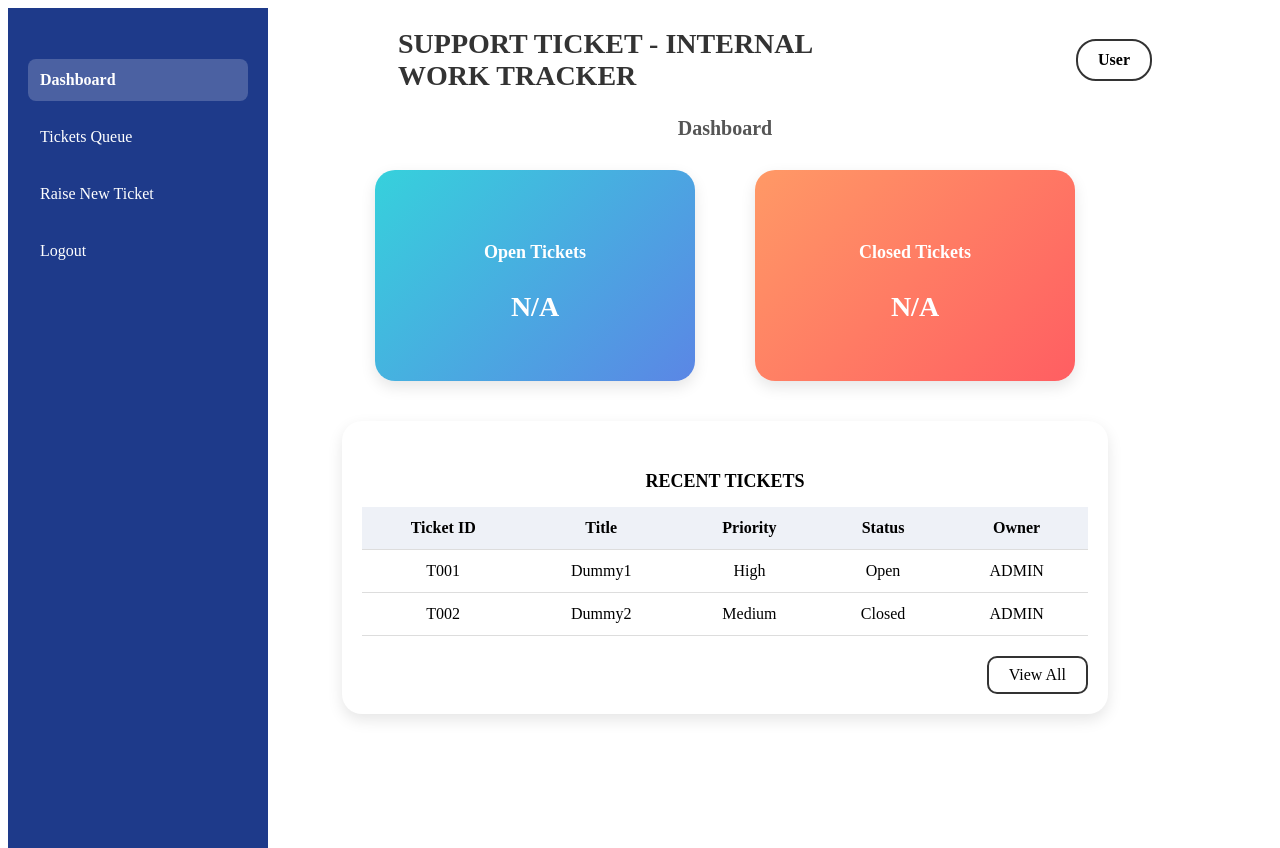
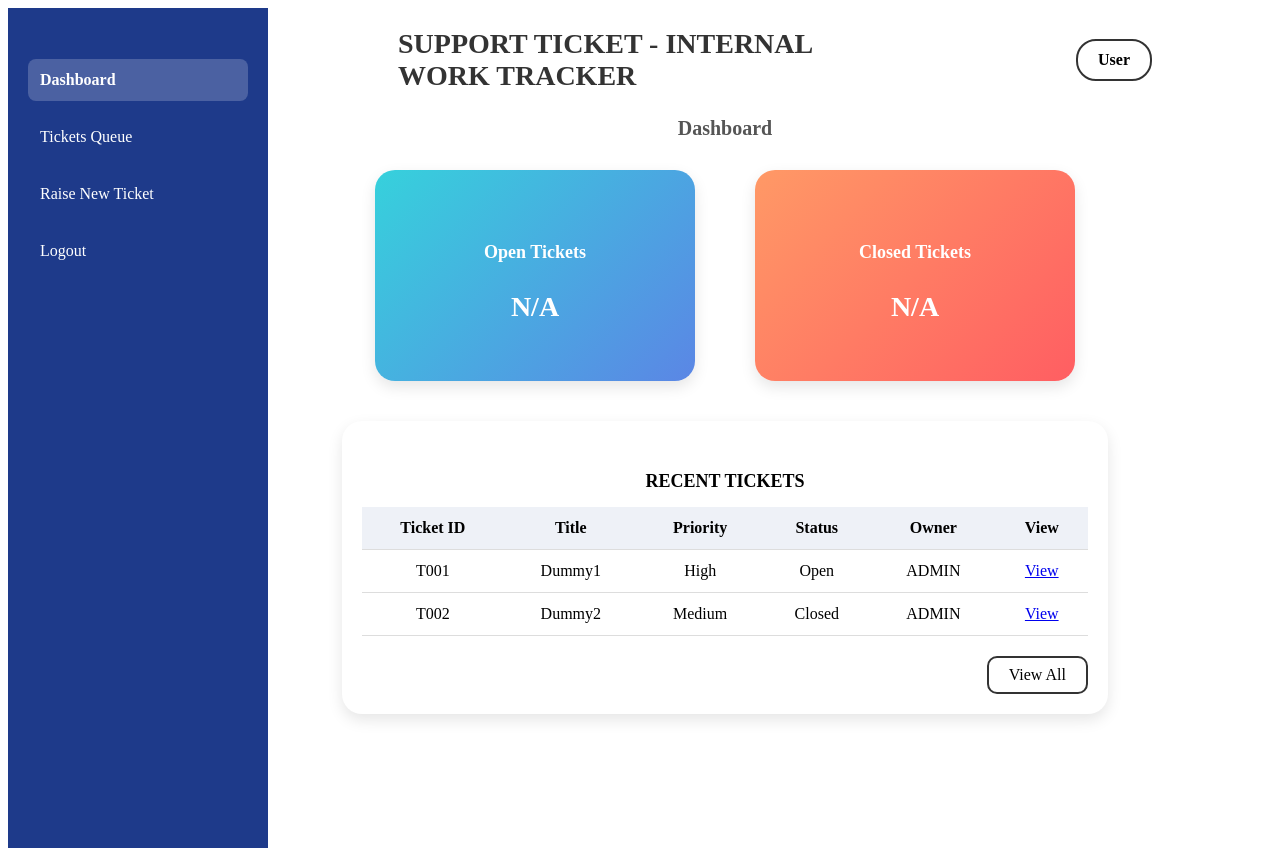
Before and after one commit to SIS-EBhogapurapu/Support-Ticket-and-Escalation-Board, an Angular app: page /users in a window 1280 px wide. Built offline with nearby package versions, Linux system fonts and the light colour scheme.

Commit message:
Created page Ticket Description

```diff
--- a/src/app/admin/admin.html
+++ b/src/app/admin/admin.html
@@ -1,5 +1,5 @@
 <div class="layout">
-  <app-sidebar></app-sidebar>
+  <!-- <app-sidebar></app-sidebar> -->
 
   <div class="content">
     <router-outlet></router-outlet>
--- a/src/app/admin/admin.ts
+++ b/src/app/admin/admin.ts
@@ -1,11 +1,10 @@
 import { Component } from '@angular/core';
 import { RouterModule } from '@angular/router';
-import { Sidebar } from '../sidebar/sidebar';
 
 @Component({
   selector: 'app-admin',
   standalone: true,
-  imports: [RouterModule, Sidebar],
+  imports: [RouterModule],
   templateUrl: './admin.html',
   styleUrl: './admin.css',
 })
--- a/src/app/app.routes.ts
+++ b/src/app/app.routes.ts
@@ -5,6 +5,7 @@ import { UsersComponent } from './users/users';
 import { AdminComponent } from "./admin/admin";
 import { UsersTqComponent } from "./users-tq/users-tq";
 import { UsersNewtComponent } from './users-newt/users-newt';
+import { UsersTdesComponent } from "./users-tdes/users-tdes";
 
 
 export const routes: Routes = [
@@ -12,7 +13,8 @@ export const routes: Routes = [
   { path: 'users', component: UsersComponent },
   { path: 'admin', component: AdminComponent},
   { path: 'Userstq', component: UsersTqComponent},
-  { path: 'users-newt', component:UsersNewtComponent}
+  { path: 'users-newt', component:UsersNewtComponent},
+  { path: 'users-tdes', component: UsersTdesComponent}
 ];
 
 @NgModule({
--- a/src/app/users-tdes/users-tdes.html
+++ b/src/app/users-tdes/users-tdes.html
@@ -3,8 +3,8 @@
   <!-- Top Bar -->
   <div class="top-bar">
     <span class="back-arrow">&#8592;</span>
-    <h1>TICKET DETAILS</h1>
-    <div class="admin-btn">ADMIN</div>
+    <h1>TICKET DESCRIPTION</h1>
+    <div class="admin-btn">User</div>
   </div>
 
   <!-- Main Section -->
@@ -36,7 +36,4 @@
     </div>
   </div>
 
-  <!-- Edit Button -->
-  <button class="edit-btn">Edit</button>
-
 </div>
--- a/src/app/users-tq/users-tq.html
+++ b/src/app/users-tq/users-tq.html
@@ -60,6 +60,7 @@
             <th>Priority</th>
             <th>Status</th>
             <th>Owner</th>
+            <th>View Ticket</th>
           </tr>
         </thead>
 
@@ -80,6 +81,7 @@
           <td>High</td>
           <td>Open</td>
           <td>ADMIN</td>
+          <td><a routerLink="/users-tdes" routerLinkActive="active">View</a></td>
         </tr>
 
 
@@ -90,6 +92,7 @@
           <td>Medium</td>
           <td>Closed</td>
           <td>ADMIN</td>
+          <td><a routerLink="/users-tdes" routerLinkActive="active">View</a></td>
         </tr>
 
 
@@ -100,6 +103,7 @@
           <td>Medium</td>
           <td>Closed</td>
           <td>ADMIN</td>
+          <td><a routerLink="/users-tdes" routerLinkActive="active">View</a></td>
         </tr>
 
 
@@ -110,6 +114,7 @@
           <td>Medium</td>
           <td>OPEN</td>
           <td>ADMIN</td>
+          <td><a routerLink="/users-tdes" routerLinkActive="active">View</a></td>
         </tr>
 
 
@@ -120,6 +125,7 @@
           <td>LOW</td>
           <td>Closed</td>
           <td>ADMIN</td>
+          <td><a routerLink="/users-tdes" routerLinkActive="active">View</a></td>
         </tr>
 
 
@@ -130,6 +136,7 @@
           <td>High</td>
           <td>OPEN</td>
           <td>ADMIN</td>
+          <td><a routerLink="/users-tdes" routerLinkActive="active">View</a></td>
         </tr>
 
       </table>
--- a/src/app/users-tq/users-tq.ts
+++ b/src/app/users-tq/users-tq.ts
@@ -2,11 +2,12 @@ import { Component } from '@angular/core';
 import { RouterLink, RouterLinkActive, RouterModule } from "@angular/router";
 import { Sidebar } from '../sidebar/sidebar';
 import { FormsModule } from '@angular/forms';
+import { UsersTdesComponent } from '../users-tdes/users-tdes';
 
 @Component({
   selector: 'app-users-tq',
   standalone:true,
-  imports: [RouterModule,RouterLink,RouterLinkActive,Sidebar,FormsModule],
+  imports: [RouterModule,RouterLink,RouterLinkActive,Sidebar,FormsModule,UsersTdesComponent],
   templateUrl: './users-tq.html',
   styleUrl: './users-tq.css',
 })
--- a/src/app/users/users.html
+++ b/src/app/users/users.html
@@ -34,6 +34,7 @@
           <th>Priority</th>
           <th>Status</th>
           <th>Owner</th>
+          <th>View</th>
         </tr>
       </thead>
 
@@ -44,6 +45,7 @@
           <td>High</td>
           <td>Open</td>
           <td>ADMIN</td>
+          <td><a routerLink="/users-tdes" routerLinkActive="active">View</a></td>
         </tr>
 
         <tr>
@@ -52,6 +54,7 @@
           <td>Medium</td>
           <td>Closed</td>
           <td>ADMIN</td>
+          <td><a routerLink="/users-tdes" routerLinkActive="active">View</a></td>
         </tr>
       </tbody>
     </table>
--- a/src/app/users/users.ts
+++ b/src/app/users/users.ts
@@ -1,11 +1,12 @@
 import { Component } from '@angular/core';
 import { RouterLink, RouterLinkActive, RouterModule } from '@angular/router';
 import { Sidebar } from '../sidebar/sidebar';
+import { UsersTdesComponent } from '../users-tdes/users-tdes';
 
 @Component({
   selector: 'app-users',
   standalone: true,
-  imports: [RouterModule,RouterLink,RouterLinkActive,Sidebar],
+  imports: [RouterModule,RouterLink,RouterLinkActive,Sidebar,UsersTdesComponent],
   templateUrl: './users.html',
   styleUrls: ['./users.css']
 })
```
